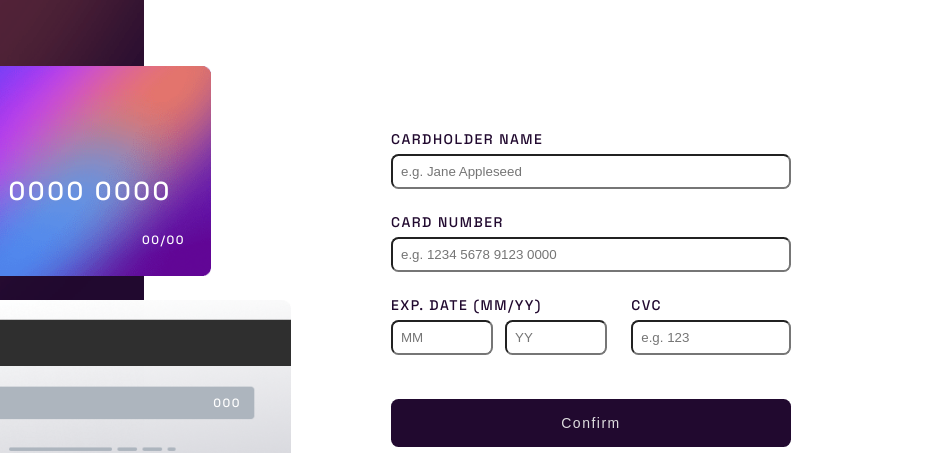
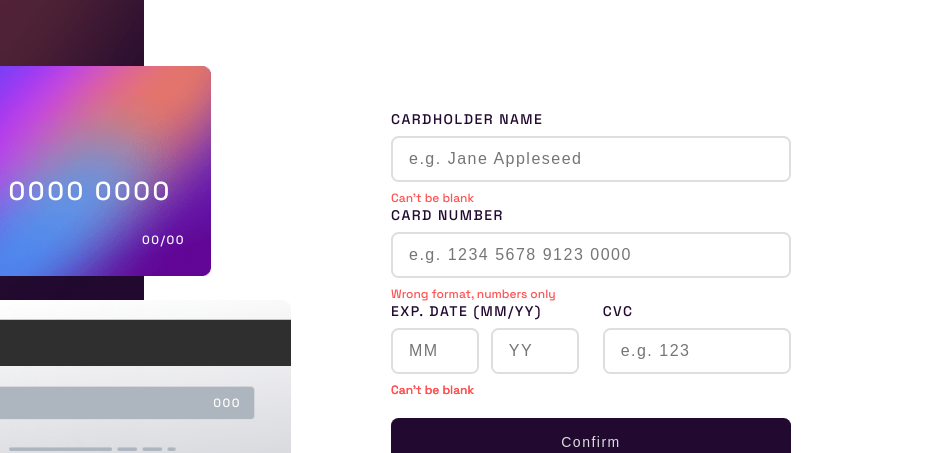
Before and after one commit to subu-v/interactive-card-details-form-main, a website built with Parcel: page src/index.html in a window 1280 px wide. Shown: the part 112-565 px from the top of the page, 339-1280 px from the left. Built offline with nearby package versions, Linux system fonts and the light colour scheme.

Commit message:
Need to implement js and responsiveness

```diff
--- a/src/index.html
+++ b/src/index.html
@@ -61,9 +61,12 @@
                 id="card-name"
                 required
               />
+              <p class="card-details__error-msg">Can't be blank</p>
             </div>
 
-            <div class="card-details__form-group">
+            <div
+              class="card-details__form-group card-details__form-group-number"
+            >
               <label for="card-number" class="card-details__form-label"
                 >card number</label
               ><input
@@ -73,12 +76,13 @@
                 id="card-number"
                 required
               />
+              <p class="card-details__error-msg">Wrong format, numbers only</p>
             </div>
 
             <div
-              class="card-details__form-group card-details__form-group-exp-cvc"
+              class="card-details__form-group card-details__form-group-exp-cvc card-details__error"
             >
-              <div class="">
+              <div class="card-details__form-group-number">
                 <label for="card-exp-date" class="card-details__form-label">
                   exp. date (mm/yy)
                 </label>
@@ -98,8 +102,11 @@
                     required
                   />
                 </div>
+                <p class="card-details__error-msg">Can't be blank</p>
               </div>
-              <div class="card-details__form-group-cvc">
+              <div
+                class="card-details__form-group-cvc card-details__form-group-number"
+              >
                 <label for="card-cvc" class="card-details__form-label"
                   >cvc</label
                 ><input
@@ -109,6 +116,7 @@
                   id="card-cvc"
                   required
                 />
+                <p class="card-details__error-msg">Can't be blank</p>
               </div>
             </div>
             <input
--- a/src/sass/base/_base.scss
+++ b/src/sass/base/_base.scss
@@ -13,6 +13,8 @@
   --clr-light-violet: hsl(270, 3%, 87%);
   --clr-dark-violet: hsl(279, 6%, 55%);
   --clr-very-dark-violet: hsl(278, 68%, 11%);
+  --clr-blue-gradient: hsl(249, 99%, 64%);
+  --clr-purple-gradient: hsl(278, 94%, 30%);
 }
 html {
   font-size: 62.5%;
--- a/src/sass/main.scss
+++ b/src/sass/main.scss
@@ -90,17 +90,73 @@
     display: block;
     font-size: 1.4rem;
     text-transform: uppercase;
-    margin-bottom: 0.6rem;
+    margin-bottom: 0.8rem;
     letter-spacing: 1.5px;
     font-weight: 500;
     color: var(--clr-very-dark-violet);
   }
 
+  ::placeholder,
+  ::-moz-placeholder,
+  :-moz-placeholder,
+  ::-webkit-input-placeholder {
+    color: var(--clr-dark-violet);
+    font-size: 1.6rem;
+    font-weight: 500;
+    letter-spacing: 1.5px;
+  }
+
   &__form-input {
+    border: 2px solid var(--clr-light-violet);
     border-radius: 7.5px;
     width: 100%;
-    padding: 0.8rem;
+    padding: 1.2rem 1.6rem;
+    font-size: 1.6rem;
+    color: var(--clr-very-dark-violet);
+    font-weight: 500;
+    letter-spacing: 1.5px;
     margin-bottom: 2.4rem;
+    outline: none;
+
+    &:focus {
+      border-color: transparent;
+      background-image: linear-gradient(var(--clr-white), var(--clr-white)),
+        linear-gradient(
+          to right,
+          var(--clr-blue-gradient),
+          var(--clr-purple-gradient)
+        );
+      background-origin: border-box;
+      background-clip: padding-box, border-box;
+    }
+  }
+  &__form-group {
+    position: relative;
+  }
+
+  &__error &__form-input {
+    &:focus {
+      border-color: var(--clr-red);
+    }
+  }
+
+  &__error-msg {
+    color: var(--clr-red);
+    position: absolute;
+    left: 0;
+    bottom: 0;
+    font-size: 1.2rem;
+    font-weight: 500;
+  }
+
+  input[type="number"] {
+    -moz-appearance: textfield;
+    &::-webkit-inner-spin-button,
+    &::-webkit-outer-spin-button {
+      -webkit-appearance: none;
+      appearance: none;
+      margin: 0;
+    }
   }
 
   &__inputs-exp {
@@ -108,8 +164,9 @@
   }
 
   &__form-group-cvc {
-    width: 30rem;
+    width: 50rem;
   }
+
   &__form-submit-button {
     width: 100%;
     padding: 1.6rem;
--- a/src/script.js
+++ b/src/script.js
@@ -0,0 +1,3 @@
+const formSubmitButton = document.querySelector(
+  ".card-details__form-submit-button"
+);
```
Also changed, not shown: dist/index.html, 5 other files.
